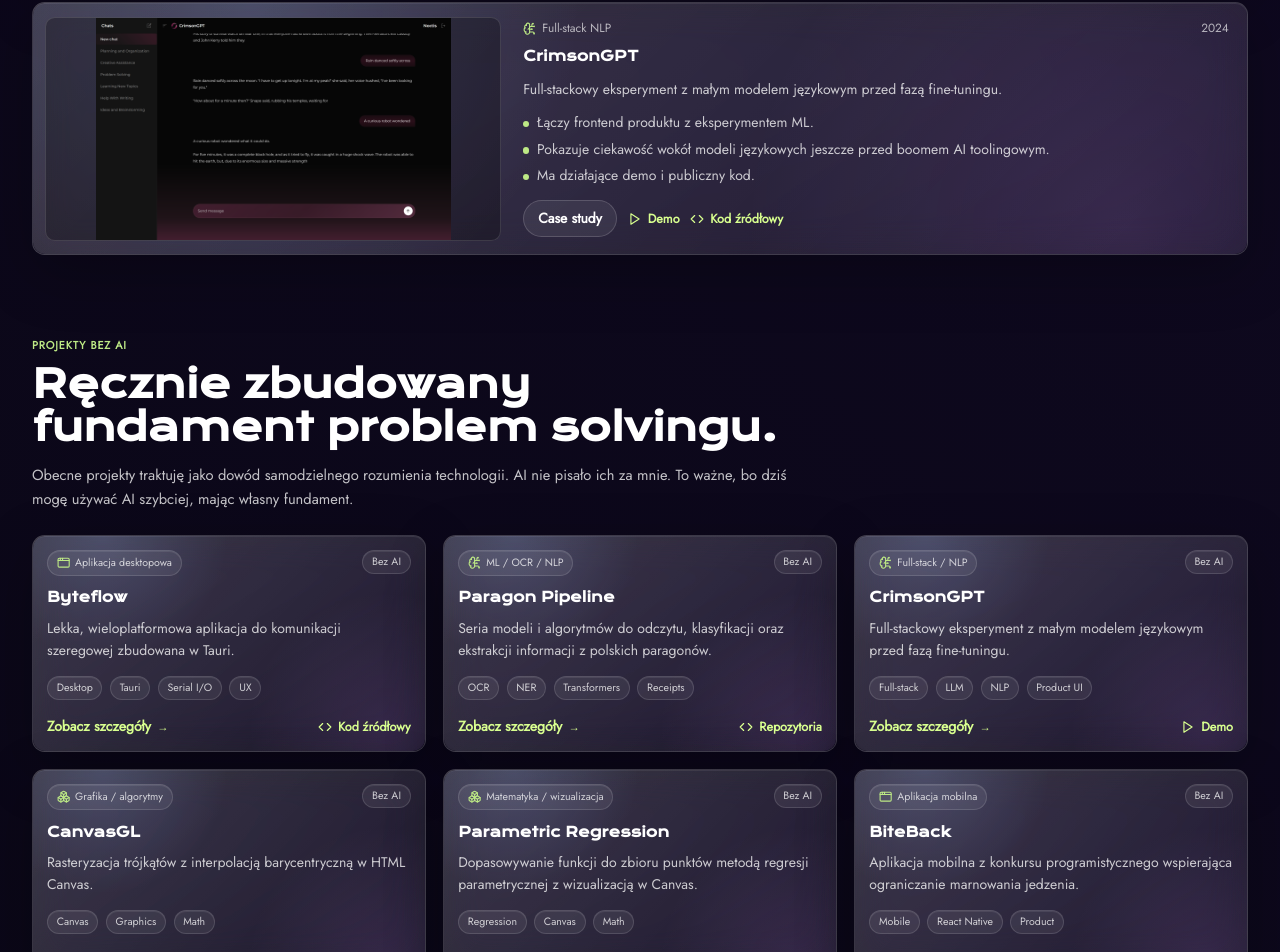
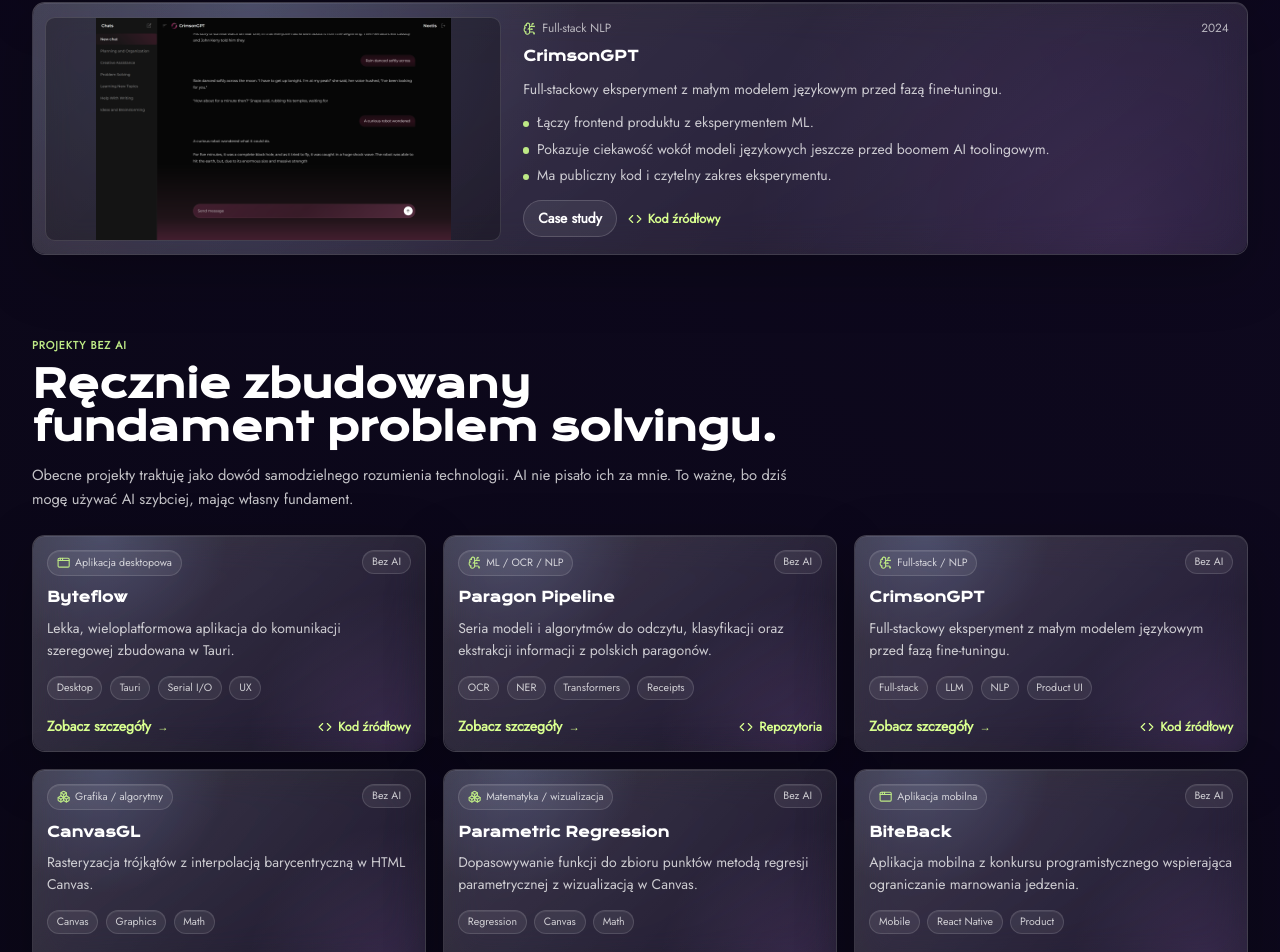
Before and after one commit to dawidbartczak/portfolio, a Next.js app: page / in a window 1280 px wide. Shown: the part 2024-2976 px from the top of the page. Built offline with nearby package versions, Linux system fonts and the light colour scheme.

Commit message:
Fix production demo links

```diff
--- a/src/content/projects.ts
+++ b/src/content/projects.ts
@@ -312,7 +312,7 @@
         proofPoints: [
             {pl: "Łączy frontend produktu z eksperymentem ML.", en: "Connects product frontend with an ML experiment."},
             {pl: "Pokazuje ciekawość wokół modeli językowych jeszcze przed boomem AI toolingowym.", en: "Shows curiosity around language models before AI tooling became standard."},
-            {pl: "Ma działające demo i publiczny kod.", en: "Has a working demo and public source code."},
+            {pl: "Ma publiczny kod i czytelny zakres eksperymentu.", en: "Has public source code and a clear experimental scope."},
         ],
         caseStudy: {
             problem: {
@@ -409,12 +409,6 @@
             note: withoutAiNote,
         },
         links: [
-            {
-                type: "demo",
-                label: {pl: "Demo", en: "Demo"},
-                value: "crimsongpt.dawidbartczak.dev",
-                href: "https://crimsongpt.dawidbartczak.dev",
-            },
             {
                 type: "source",
                 label: {pl: "Kod źródłowy", en: "Source code"},
```
